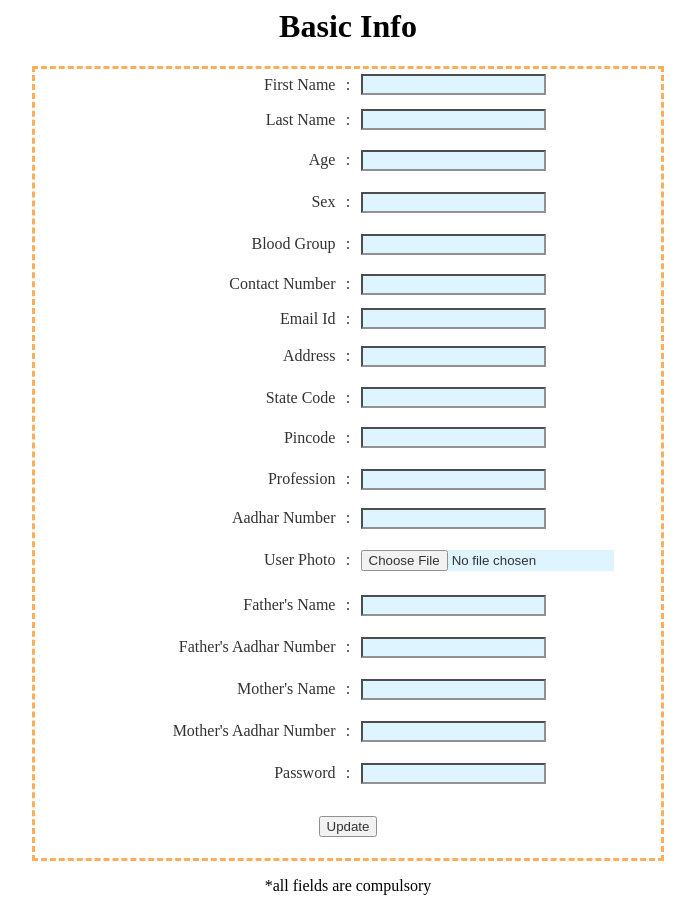
After one commit to sid1993/tether, a PHP site: page /basic_info.php in a window 1280 px wide. The commit adds this page. Shown: the whole page, without its empty margins (292-987 px from the left). Run offline with PHP 8.4, Linux system fonts and the light colour scheme.

Commit message:
Updating

```diff
--- /dev/null
+++ b/basic_info.php
@@ -0,0 +1,273 @@
+<?php
+	include "connection/connection.php";
+	include "js/all.js";
+	include  "functions/upload.php";
+	if(isset($_POST['register']))
+	{
+		$email=$_POST['email'];
+		$uid=uniqid();
+		$fname=$_POST['fname'];
+		$lname=$_POST['lname'];
+		$cno=$_POST['cno'];
+		$address=$_POST['address'];
+		$state=$_POST['state'];
+		$pincode=$_POST['pincode'];
+		$prof=$_POST['prof'];
+		$pass=$_POST['pass'];
+		$father_name=$_POST['father_name'];
+		$father_aadhar=$_POST['father_aadhar'];
+		$mother_name=$POST['mother_name'];
+		$mother_aadhar=$_POST['mother_aadhar'];
+		$age=$_POST['age'];
+		$sex=$_POST['sex'];
+
+
+
+		$uf=$_FILES['uphoto'];
+		$up1=upload($uif,$uiid);
+		$up2=upload($uf,$uid);
+		$uiphoto="$uiid"."."."$up1";
+		$uphoto="$uid"."."."$up2";
+
+
+		if($up1 == true && $up2==true)
+		{
+		$sql="insert into registration(emailid,fname,lname,cno,address,state,pincode,profession,password,uphoto) values('$email',,'$sex','$age','$fname','$lname','$cno','$address','$state','$pincode','$prof','$pass','$uphoto');";
+		$rec=mysql_query($sql);
+
+		echo "<script> alert('Success');
+				location.replace('login.php?');
+				</script>";
+
+		}
+	}
+?>
+<!DOCTYPE html PUBLIC "-//W3C//DTD XHTML 1.0 Transitional//EN" "http://www.w3.org/TR/xhtml1/DTD/xhtml1-transitional.dtd">
+<html xmlns="http://www.w3.org/1999/xhtml">
+<head>
+<meta http-equiv="Content-Type" content="text/html; charset=utf-8" />
+<title>Login</title>
+<script>
+function chck_null_registration()
+{
+	if(document.getElementById("fname").value=="")
+	{
+		alert("First name cannot be blank!!");
+		document.getElementById('fname').focus();
+		return false;
+	}
+	else if(document.getElementById('lname').value=="")
+	{
+		alert("Last name cannot be blank!!");
+		document.getElementById('lname').focus();
+					return false;
+	}
+	else if(document.getElementById('age').value=="")
+	{
+		alert("Age cannot be blank!!");
+		document.getElementById('age').focus();
+					return false;
+	}
+	else if(document.getElementById('sex').value=="")
+	{
+		alert("Sex cannot be blank!!");
+		document.getElementById('sex').focus();
+					return false;
+	}
+	else if(document.getElementById('blood_group').value=="")
+	{
+		alert("Blood Group cannot be blank!!");
+		document.getElementById('blood_group').focus();
+					return false;
+	}
+	else if(document.getElementById('email').value=="")
+	{
+		alert("Email ID cannot be blank!!");
+		document.getElementById('email').focus();
+					return false;
+	}
+	else if(document.getElementById('cno').value=="")
+	{
+		alert("Contact Number cannot be blank!!");
+		document.getElementById('cno').focus();
+					return false;
+	}
+	else if(document.getElementById('user_aadhar').value=="")
+	{
+		alert("User's Aadhar Number cannot be blank!!");
+		document.getElementById('user_aadhar').focus();
+					return false;
+	}
+	else if(document.getElementById('father_name').value=="")
+	{
+		alert("Father's Name cannot be blank!!");
+		document.getElementById('father_name').focus();
+					return false;
+	}
+	else if(document.getElementById('father_aadhar').value=="")
+	{
+		alert("Father's Aadhar Number cannot be blank!!");
+		document.getElementById('father_aadhar').focus();
+					return false;
+	}
+	else if(document.getElementById('mother_name').value=="")
+	{
+		alert("Mother's Name cannot be blank!!");
+		document.getElementById('mother_name').focus();
+					return false;
+	}
+	else if(document.getElementById('mother_aadhar').value=="")
+	{
+		alert("Mother's Aadhar Number cannot be blank!!");
+		document.getElementById('mother_aadhar').focus();
+					return false;
+	}
+	else if(document.getElementById('address').value=="")
+	{
+		alert("Address cannot be blank!!");
+		document.getElementById('address').focus();
+					return false;
+	}
+	else if(document.getElementById('state').value=="")
+	{
+		alert("State Code cannot be blank!!");
+		document.getElementById('state').focus();
+					return false;
+	}
+	else if(document.getElementById('pincode').value=="")
+	{
+		alert("Pincode cannot be blank!!");
+		document.getElementById('pincode').focus();
+					return false;
+	}
+	else if(document.getElementById('pass').value=="")
+	{
+		alert("Pincode cannot be blank!!");
+		document.getElementById('pass').focus();
+					return false;
+	}
+	else if(document.getElementById('prof').value=="")
+	{
+		alert("Profession cannot be blank!!");
+		document.getElementById('prof').focus();
+					return false;
+	}
+	else if(document.getElementById('uphoto').value=="")
+	{
+		alert("First name cannot be blank!!");
+		document.getElementById('uphoto').focus();
+					return false;
+	}
+	return true;
+}
+</script>
+</head>
+
+<body>
+<form action="" method="post" enctype="multipart/form-data" name="form1" id="form1" onSubmit="return chck_null_registration()">
+  <div align="center">
+    <h1 class="style3">	Basic Info   </h1>
+    <table width="50%"  cellpadding="0" cellspacing="0" style="background-color: white;filter:alpha(opacity=60); -moz-opacity:0.8; opacity: 0.8;border:3px dashed #FF9933">
+      <tr>
+        <td width="48%" height="31" align="right"><span class="style1">First Name</span></td>
+        <td width="4%" align="center">:</td>
+        <td width="48%" align="left"><input name="fname" type="text" id="fname" style="background-color:#D7F2FF" /></td>
+      </tr>
+      <tr>
+        <td height="39" align="right"><span class="style1">Last Name</span></td>
+        <td align="center">:</td>
+        <td align="left"><input name="lname" type="text" id="lname" style="background-color:#D7F2FF"/></td>
+      </tr>
+      <tr>
+        <td height="42" align="right"><span class="style1">Age</span></td>
+        <td align="center">:</td>
+        <td align="left"><input name="age" type="text" id="age" style="background-color:#D7F2FF"/></td>
+      </tr>
+      <tr>
+        <td height="42" align="right"><span class="style1">Sex</span></td>
+        <td align="center">:</td>
+        <td align="left"><input name="sex" type="text" id="sex" style="background-color:#D7F2FF"/></td>
+      </tr>
+      <tr>
+        <td height="42" align="right"><span class="style1">Blood Group</span></td>
+        <td align="center">:</td>
+        <td align="left"><input name="blood_group" type="text" id="blood_group" style="background-color:#D7F2FF"/></td>
+      </tr>
+      <tr>
+        <td height="38" align="right"><span class="style1">Contact Number</span></td>
+        <td align="center">:</td>
+        <td align="left"><input name="cno" type="text" id="cno" style="background-color:#D7F2FF"/></td>
+      </tr>
+	  <tr>
+        <td width="48%" height="31" align="right"><span class="style1">Email Id </span></td>
+        <td width="4%" align="center">:</td>
+        <td width="48%" align="left"><input name="email" type="text" id="email" style="background-color:#D7F2FF" /></td>
+      </tr>
+
+      <tr>
+        <td height="44" align="right"><span class="style1">Address</span></td>
+        <td align="center">:</td>
+        <td align="left"><input name="address" type="text" id="address" style="background-color:#D7F2FF"/></td>
+      </tr>
+      <tr>
+        <td height="39" align="right"><span class="style1">State Code </span> </td>
+        <td align="center">:</td>
+        <td align="left"><input name="state" type="text" id="state" style="background-color:#D7F2FF"/></td>
+      </tr>
+      <tr>
+        <td height="41" align="right"><span class="style1">Pincode</span> </td>
+        <td align="center">:</td>
+        <td align="left"><input name="pincode" type="text" id="pincode" style="background-color:#D7F2FF"/></td>
+      </tr>
+      <tr>
+        <td height="42" align="right"><span class="style1">Profession</span></td>
+        <td align="center">:</td>
+        <td align="left"><input name="prof" type="text" id="prof" style="background-color:#D7F2FF"/></td>
+      </tr>
+      <tr>
+        <td height="36" align="right"><span class="style1">Aadhar Number</span> </td>
+        <td align="center">:</td>
+        <td align="left"><input name="user_aadhar" type="text" id="user_aadhar" style="background-color:#D7F2FF"/></td>
+      </tr>
+      <tr>
+        <td height="48" align="right"><span class="style1">User Photo</span> </td>
+        <td align="center">:</td>
+        <td align="left"><input name="uphoto" type="file" id="uphoto" style="background-color:#D7F2FF"/></td>
+      </tr>
+      <tr>
+        <td height="42" align="right"><span class="style1">Father's Name</span></td>
+        <td align="center">:</td>
+        <td align="left"><input name="father_name" type="text" id="father_name" style="background-color:#D7F2FF"/></td>
+      </tr>
+      <tr>
+        <td height="42" align="right"><span class="style1">Father's Aadhar Number</span></td>
+        <td align="center">:</td>
+        <td align="left"><input name="father_aadhar" type="text" id="father_aadhar" style="background-color:#D7F2FF"/></td>
+      </tr>
+      <tr>
+        <td height="42" align="right"><span class="style1">Mother's Name</span></td>
+        <td align="center">:</td>
+        <td align="left"><input name="mother_name" type="text" id="mother_name" style="background-color:#D7F2FF"/></td>
+      </tr>
+      <tr>
+        <td height="42" align="right"><span class="style1">Mother's Aadhar Number</span></td>
+        <td align="center">:</td>
+        <td align="left"><input name="mother_aadhar" type="text" id="mother_aadhar" style="background-color:#D7F2FF"/></td>
+      </tr>
+      <tr>
+        <td height="42" align="right"><span class="style1">Password</span></td>
+        <td align="center">:</td>
+        <td align="left"><input name="pass" type="text" id="pass" style="background-color:#D7F2FF"/></td>
+      </tr>
+
+
+
+      <tr>
+        <td height="64" colspan="3" align="center"><input name="update" type="submit" id="update" value="Update" /></td>
+      </tr>
+    </table>
+    <p align="center" class="style5"><span class="style2"><span class="style6"> <span class="style2">*</span>all fields are compulsory</span></span></p>
+  </div>
+</form>
+</body>
+</html>
--- a/connection/connection.php
+++ b/connection/connection.php
@@ -1,10 +1,4 @@
 <?php
-$url = parse_url(getenv("CLEARDB_DATABASE_URL"));
-
-$server = $url["host"];
-$username = $url["user"];
-$password = $url["pass"];
-$db = substr($url["path"], 1);
-
-$conn = new mysqli($server, $username, $password, $db);
+	$connection=mysql_connect('localhost','root','');
+	$db=mysql_select_db('tether');
 ?>
--- a/menu.php
+++ /dev/null
@@ -1 +0,0 @@
-<table width="100%" border="" cellspacing="0" cellpadding="0" style="border:xp thick #FFFFFF">
```
Also changed, not shown: dashboard.php (deleted, +0 -89 lines), header.php (deleted, +0 -74 lines), js/all.js (+51 -40 lines), login.php (renamed from index.php, +15 -16 lines), registration.php (deleted, +0 -161 lines), images/backg.jpg (added), images/background.jpg, images/final logo.png (added), upload/007.jpg (deleted), upload/069.jpg (deleted), upload/069.png (deleted), upload/1111.png (deleted), upload/552a122d2690a.jpg (deleted), upload/552a141555e8d.jpg (deleted), 3 more files.
